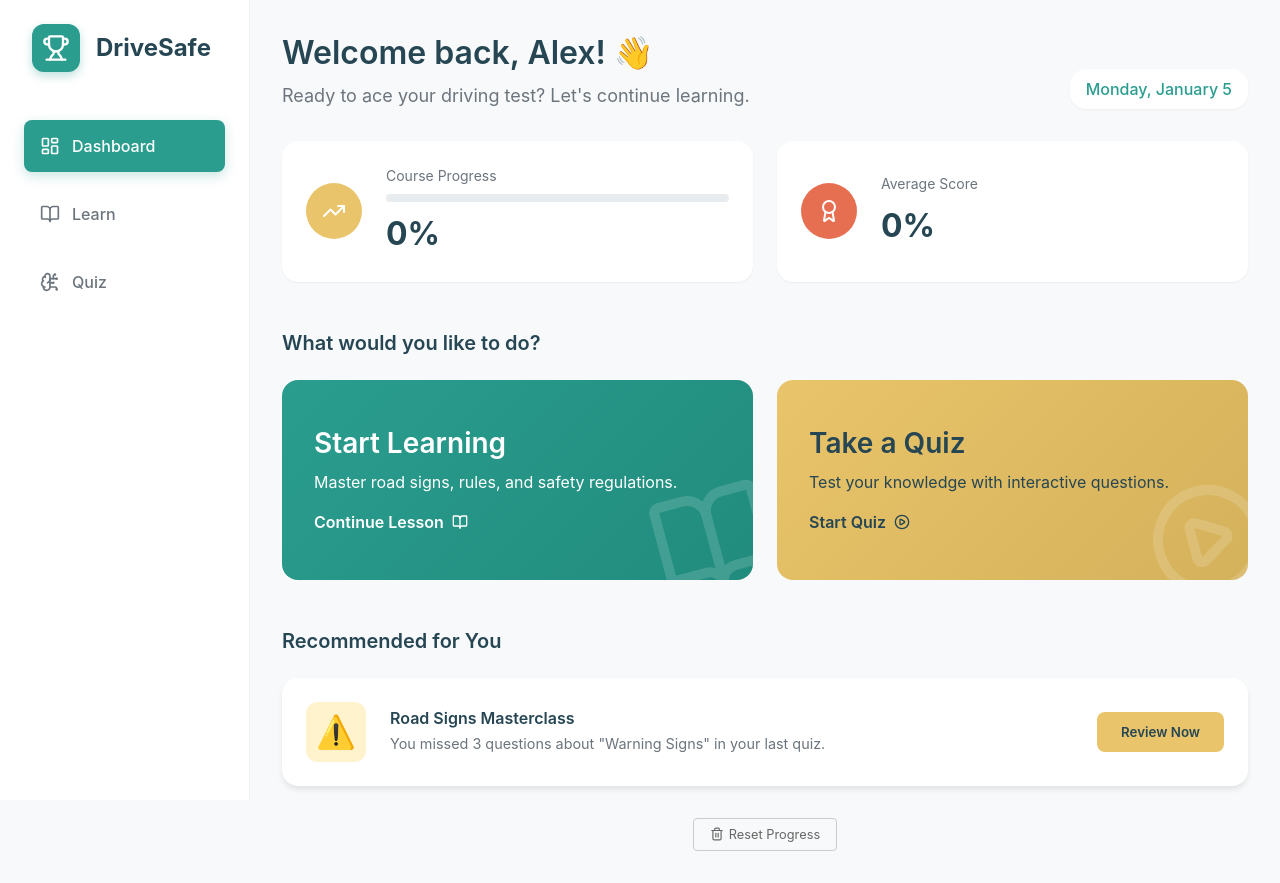
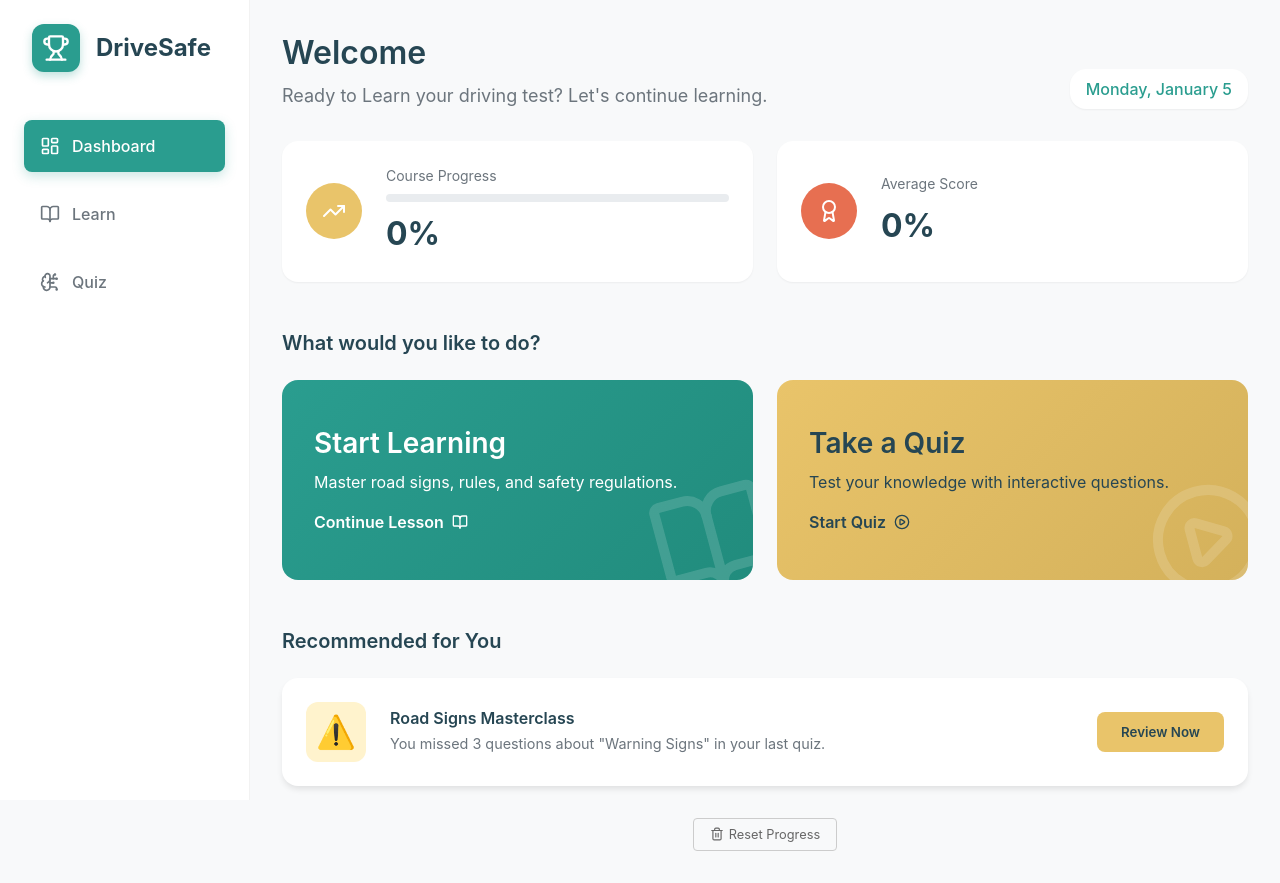
Before and after one commit to AdlanLakaf/University-IHM, a React (Vite) app: page / in a window 1280 px wide. Built offline with nearby package versions, Linux system fonts and the light colour scheme.

Commit message:
changed the welcome message in the dashboard

```diff
--- a/src/pages/Dashboard.tsx
+++ b/src/pages/Dashboard.tsx
@@ -56,8 +56,8 @@ export default function Dashboard() {
             {/* Welcome Section */}
             <header className="dashboard-header">
                 <div>
-                    <h1 className="welcome-title">Welcome back, Alex! 👋</h1>
-                    <p className="welcome-subtitle">Ready to ace your driving test? Let's continue learning.</p>
+                    <h1 className="welcome-title">Welcome</h1>
+                    <p className="welcome-subtitle">Ready to Learn your driving test? Let's continue learning.</p>
                 </div>
                 <div className="date-badge">
                     {new Date().toLocaleDateString('en-US', { weekday: 'long', month: 'long', day: 'numeric' })}
```
